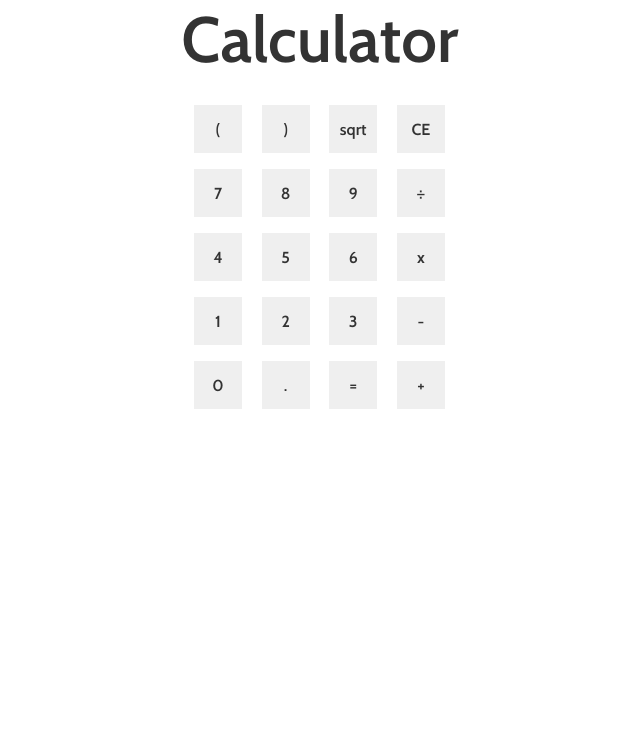
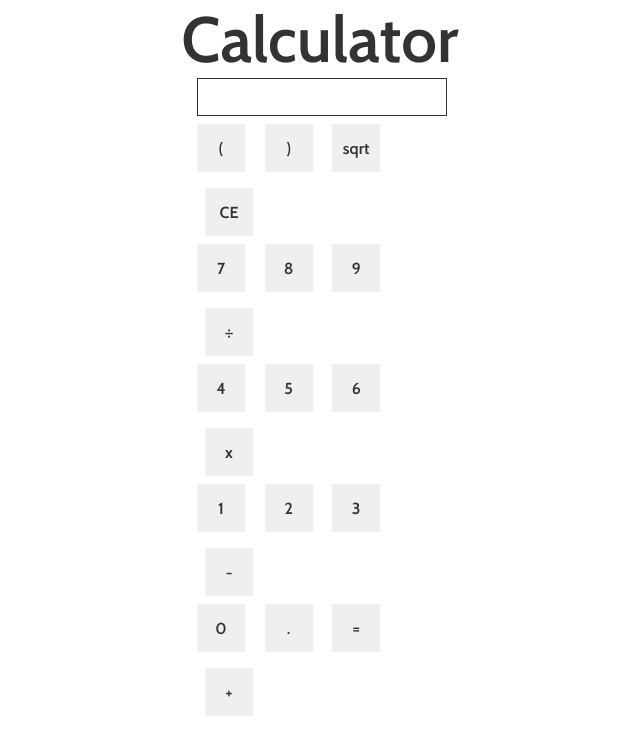
Before and after one commit to mfstephens/CalculatorJS, a plain HTML site: page index.html in a window 1280 px wide. Shown: the whole page, without its empty margins (318-958 px from the left). Drawn offline with Linux system fonts and the light colour scheme.

Commit message:
Fix some layout issues

```diff
--- a/index.html
+++ b/index.html
@@ -3,7 +3,7 @@
 <head>
   <meta charset="utf-8">
   <title>Calculator: Pure HTML5 Calculator</title>
-  <meta name="description" content="Calculator: Pure HTML5 Calculator">
+  <meta name="description" content="Calculator">
   <meta name="author" content="Matthew Stephens">
   <link rel="stylesheet" href="styles.css">
 </head>
@@ -13,37 +13,39 @@
 	</div>
 	<div class="calculator">
 		<div class="text-field-container">
-			<span class="text-field-input"></span>
+			<div class="text-field-input"></div>
+		</div>
+		<div class="button-row-container">
+			<div class="button-row">
+				<input type="button" id="left-parens" class="calculator-button first" value="("/>
+				<input type="button" id="right-parens" class="calculator-button" value=")"/>
+				<input type="button" id="square-root" class="calculator-button" value="sqrt"/>
+				<input type="button" id="clear" class="calculator-button last" value="CE"/>
 			</div>
 			<div class="button-row">
-			<input type="button" id="left-parens" class="calculator-button" value="("/>
-			<input type="button" id="right-parens" class="calculator-button" value=")"/>
-			<input type="button" id="square-root" class="calculator-button" value="sqrt"/>
-			<input type="button" id="clear" class="calculator-button" value="CE"/>
+				<input type="button" id="seven" class="calculator-button first" value="7"/>
+				<input type="button" id="eight" class="calculator-button" value="8"/>
+				<input type="button" id="nine" class="calculator-button" value="9"/>
+				<input type="button" id="divide" class="calculator-button last" value=&divide; />
 			</div>
 			<div class="button-row">
-			<input type="button" id="seven" class="calculator-button" value="7"/>
-			<input type="button" id="eight" class="calculator-button" value="8"/>
-			<input type="button" id="nine" class="calculator-button" value="9"/>
-			<input type="button" id="divide" class="calculator-button" value=&divide; />
+				<input type="button" id="four" class="calculator-button first" value="4"/>
+				<input type="button" id="five" class="calculator-button" value="5"/>
+				<input type="button" id="six" class="calculator-button" value="6"/>
+				<input type="button" id="multiply" class="calculator-button last" value="x"/>
 			</div>
 			<div class="button-row">
-			<input type="button" id="four" class="calculator-button" value="4"/>
-			<input type="button" id="five" class="calculator-button" value="5"/>
-			<input type="button" id="six" class="calculator-button" value="6"/>
-			<input type="button" id="multiply" class="calculator-button" value="x"/>
+				<input type="button" id="one" class="calculator-button first" value="1"/>
+				<input type="button" id="two" class="calculator-button" value="2"/>
+				<input type="button" id="three" class="calculator-button" value="3"/>
+				<input type="button" id="subtract" class="calculator-button last" value="-"/>
 			</div>
 			<div class="button-row">
-			<input type="button" id="one" class="calculator-button" value="1"/>
-			<input type="button" id="two" class="calculator-button" value="2"/>
-			<input type="button" id="three" class="calculator-button" value="3"/>
-			<input type="button" id="subtract" class="calculator-button" value="-"/>
-		</div>
-		<div class="button-row">
-			<input type="button" id="zero" class="calculator-button" value="0"/>
+				<input type="button" id="zero" class="calculator-button first" value="0"/>
 				<input type="button" id="decimal" class="calculator-button" value="."/>
 				<input type="button" id="equal" class="calculator-button" value="="/>
-			<input type="button" id="add" class="calculator-button" value="+"/>
+				<input type="button" id="add" class="calculator-button last" value="+"/>
+			</div>
 		</div>
 	</div>
 	<script src="js/jquery.min.js"></script>
--- a/styles.css
+++ b/styles.css
@@ -36,12 +36,28 @@
 }
 
 .text-field-container {
-	border: 100px;
-	border-color: #333;
+	margin: 0 auto;
+	width: 250px;
 }
 
 .text-field-input {
-	width: 18.8em;
-	margin-left: .3em;
+	border: .1em solid #333;
+	height: 20px;
+	padding: .5em;
 	text-align: right;
 }
+
+.button-row-container {
+	margin: 0 auto;
+	width: 250px;
+}
+
+.first {
+	margin-top: 0 !important;
+	margin-left: 0 !important;
+}
+
+.last {
+	margin-bottom: 0 !important;
+	margin-right: 0 !important;
+}
```
Lines whose indentation alone changed are shown as unchanged.
